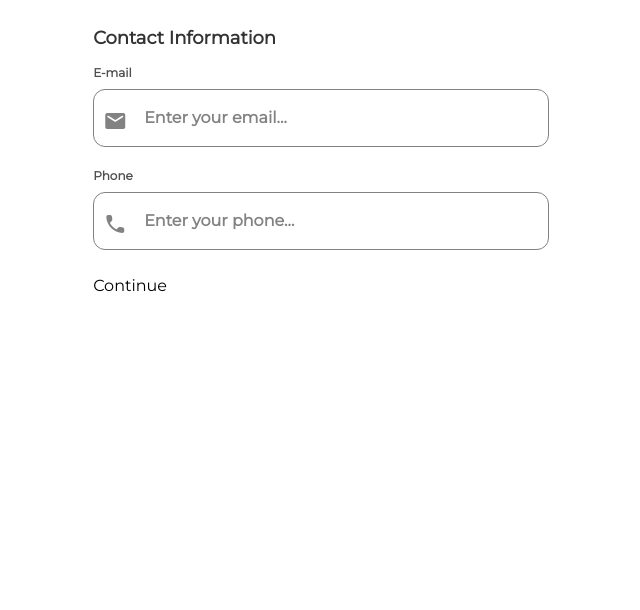
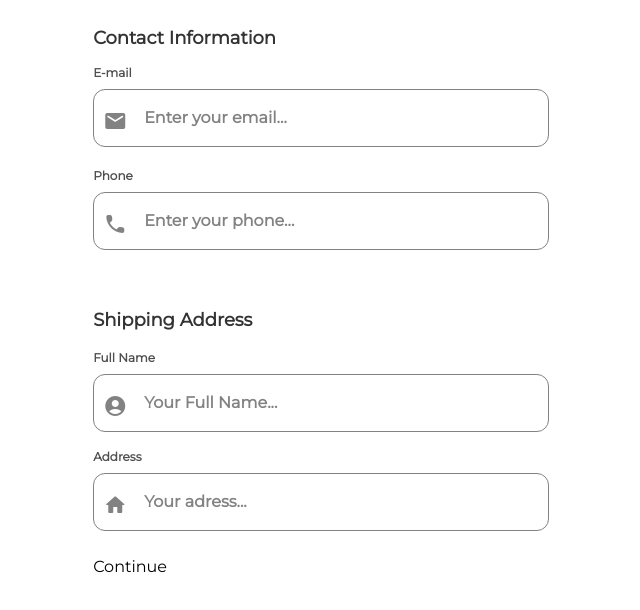
Before and after one commit to kabirtawhid/checkout-page, a website built with Vite: page index.html in a window 1280 px wide. Shown: the part 128-738 px from the top of the page, without its empty margins (232-872 px from the left). Built offline with nearby package versions, Linux system fonts and the light colour scheme.

Commit message:
more work on input elemets, backuping code

```diff
--- a/index.html
+++ b/index.html
@@ -19,9 +19,7 @@
           </h1>
           <div class="mt-12">
             <fieldset>
-              <legend class="text-lg text-gray-1 font-semibold">
-                Contact Information
-              </legend>
+              <legend class="legend">Contact Information</legend>
               <label class="label mt-3" for="email" class="block">E-mail</label>
               <i class="material-icons-round placeholder-icon">email</i>
               <input
@@ -42,6 +40,32 @@
                 required
               />
             </fieldset>
+
+            <fieldset class="mt-14">
+              <legend class="legend">Shipping Address</legend>
+              <label class="label mt-[15px]" for="name">Full Name</label>
+              <i class="material-icons-round placeholder-icon"
+                >account_circle</i
+              >
+              <input
+                class="input"
+                type="text"
+                name="name"
+                id="name"
+                placeholder="Your Full Name..."
+                value=""
+              />
+
+              <label for="adress" class="label mt-4">Address</label>
+              <i class="material-icons-round placeholder-icon">home</i>
+              <input
+                type="text"
+                name="adress"
+                id="adress"
+                placeholder="Your adress..."
+                class="input"
+              />
+            </fieldset>
             <button class="mt-6" type="submit">Continue</button>
           </div>
         </form>
--- a/main.css
+++ b/main.css
@@ -8,8 +8,12 @@
     @apply text-gray-2 text-[12px] font-semibold block;
   }
 
+  .legend {
+    @apply text-lg text-gray-1 font-semibold;
+  }
+
   .input {
-    @apply border rounded-xl border-gray-3 placeholder:text-base placeholder:text-gray-3 placeholder:font-semibold mt-[7px] py-4 ps-[50px] w-[456px];
+    @apply border rounded-xl border-gray-3 text-gray-1 text-base font-semibold placeholder:text-base placeholder:text-gray-3 placeholder:font-semibold mt-[7px] py-4 ps-[50px] w-[456px];
   }
 
   .placeholder-icon {
```
